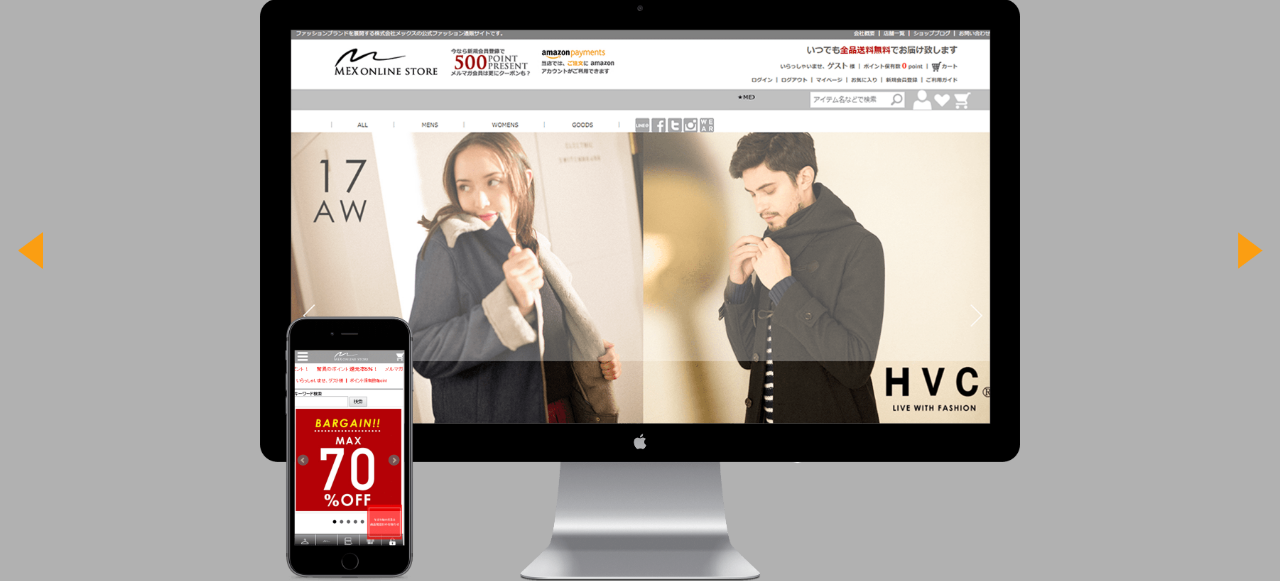
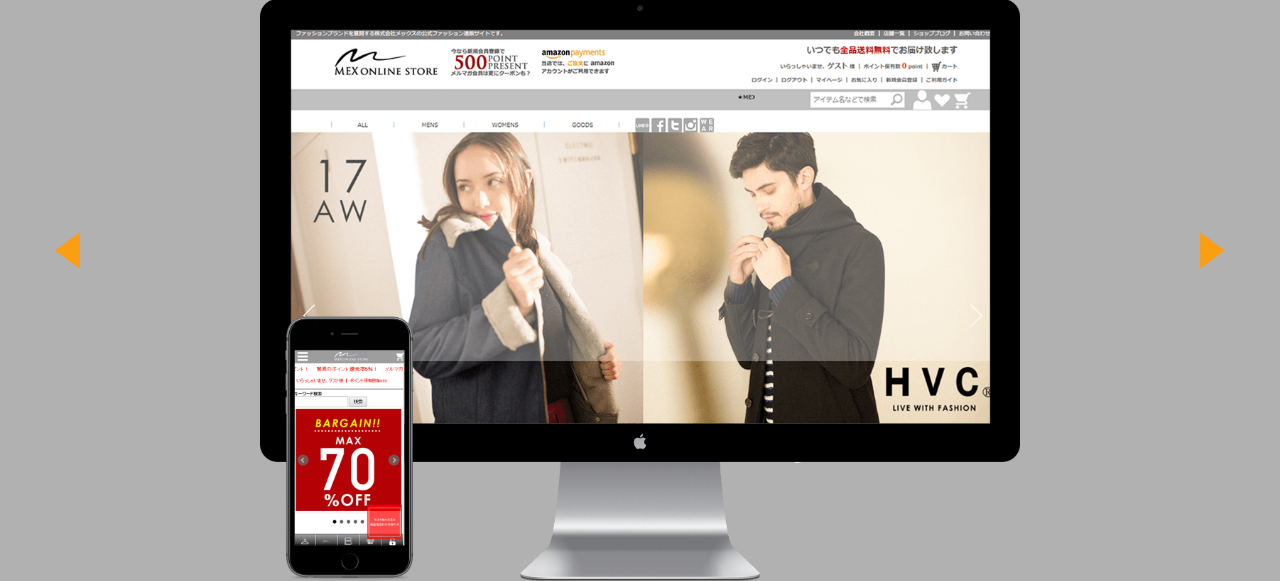
Before and after one commit to ToshiYoshioka/myPortfolio, a PHP site: page /works/works.html in a window 1280 px wide. Shown: the part 401-982 px from the top of the page. Run offline with PHP 8.4, Linux system fonts and the light colour scheme.

Commit message:
works.html のスライダーのボタン位置を調整

```diff
--- a/works/css/works.css
+++ b/works/css/works.css
@@ -61,6 +61,12 @@
 
 @media screen and (min-width:1024px){
   /* worksHistory */
+  #next-btn{
+    right: 3%;
+  }
+  #prev-btn{
+    left: 3%;
+  }
   .worksText{
     text-align: center;
   }
```
